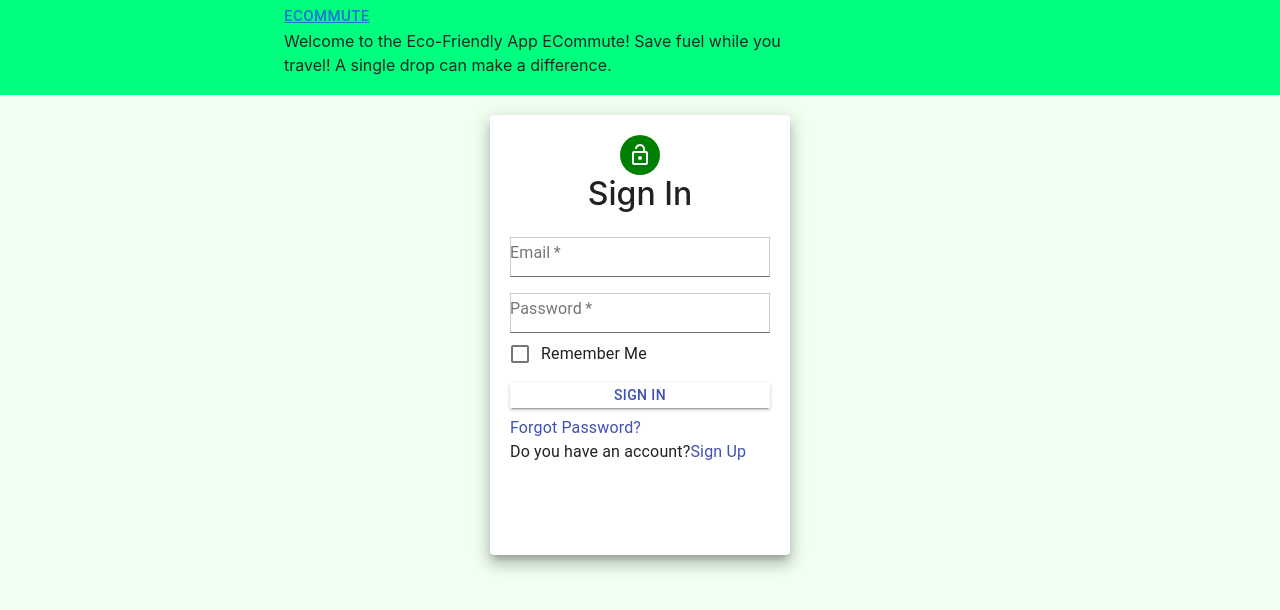
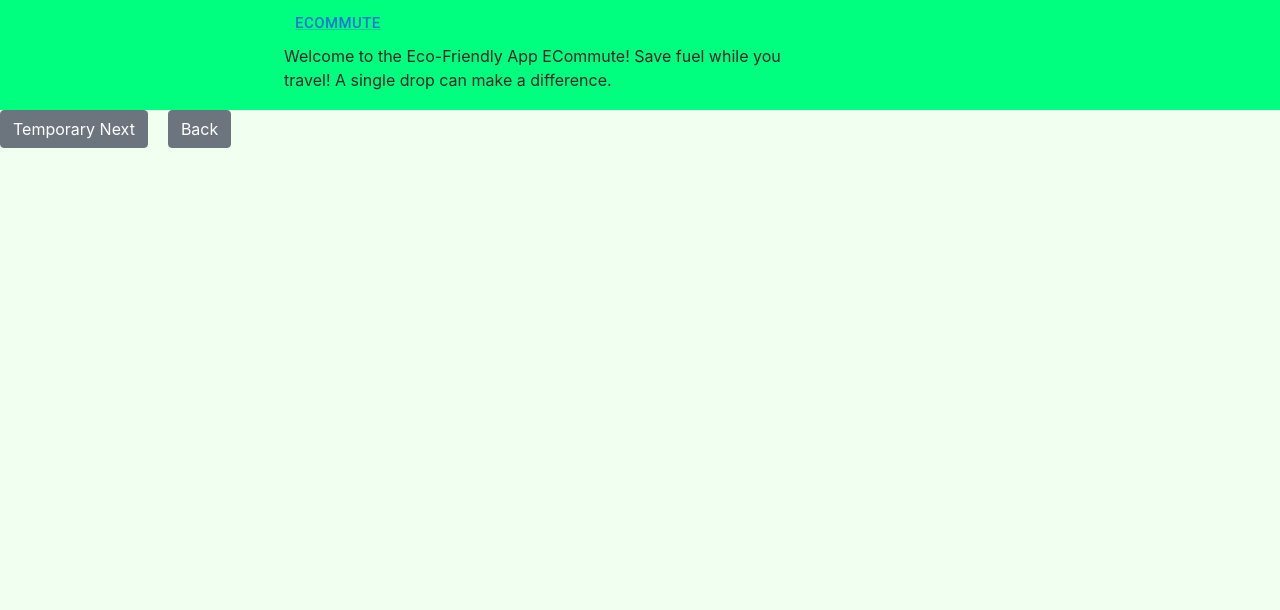
Before and after one commit to ssaditya/Ecommute-SE_Project, a React (Create React App) app in the folder src/webapp/myreact/: page /listofrides in a window 1280 px wide. Before the commit this address led to /login. Shown: the top 610 px of the page. Built offline with nearby package versions, Linux system fonts and the light colour scheme.

Commit message:
Refactored UI

```diff
--- a/src/webapp/myreact/src/App.css
+++ b/src/webapp/myreact/src/App.css
@@ -197,3 +197,7 @@ a.sidepanellinks {
   width: 100%;
   margin-bottom: 10px;
 }
+
+#rideHistoryHeader {
+  text-align: center;
+}
--- /dev/null
+++ b/src/webapp/myreact/src/components/ListOfRidesComponent.js
@@ -0,0 +1,24 @@
+import React, { Component } from 'react';
+import { Button } from 'reactstrap';
+import { Link } from 'react-router-dom';
+
+class ListOfRides extends Component {
+    constructor(props) {
+        super(props);
+    }
+
+    render() {
+        return (
+            <div>
+                <Button style={{ marginRight: 20 }}><Link style={{ textDecoration: "none", color: "white" }} to="/riderconfirmation">
+                    Temporary Next
+                </Link></Button>
+                <Button style={{ marginRight: 20 }}><Link style={{ textDecoration: "none", color: "white" }} to="/rider">
+                    Back
+                </Link></Button>
+            </div>
+        );
+    }
+}
+
+export default ListOfRides;
--- a/src/webapp/myreact/src/components/MainComponent.js
+++ b/src/webapp/myreact/src/components/MainComponent.js
@@ -18,6 +18,7 @@ import FAQ from './FAQComponent';
 import Support from './SupportComponent';
 import PastTrips from './PastTripsComponent';
 import UpcomingTrips from './UpcomingTripsComponent';
+import ListOfRides from './ListOfRidesComponent';
 
 class Main extends Component {
     constructor(props) {
@@ -56,6 +57,7 @@ class Main extends Component {
                     <Route path="/faq" element={<FAQ />} />
                     <Route path="/pasttrips" element={<PastTrips />} />
                     <Route path="/upcomingtrips" element={<UpcomingTrips />} />
+                    <Route path="/listofrides" element={<ListOfRides />} />
                     <Route path="/login" element={<Login />} />
                     <Route path="*" element={<Navigate to="/login" />} />
                     <Route path="/signup" element={<Signup />} />
--- a/src/webapp/myreact/src/components/ResponsiveDrawer.js
+++ b/src/webapp/myreact/src/components/ResponsiveDrawer.js
@@ -138,7 +138,7 @@ function ResponsiveDrawer(props) {
             </Grid>
             <Grid item>
               <div className={classes.items}>
-                <Button variant="outlined" id="ridersubmit" style={{ width: 260 }} onClick={createTrip} ><NavLink className="nav-link" to="/riderconfirmation">
+                <Button variant="outlined" id="ridersubmit" style={{ width: 260 }} onClick={createTrip} ><NavLink className="nav-link" to="/listofrides">
                   Request Ride
                 </NavLink></Button>
               </div>
--- a/src/webapp/myreact/src/components/RideHistory.js
+++ b/src/webapp/myreact/src/components/RideHistory.js
@@ -38,9 +38,9 @@ class RideHistory extends Component {
                         <div>
                             <Card className='pasttripsCard'>
                                 <CardBody>
-                                    <h4>Past Trips</h4>
+                                    <h3 id="rideHistoryHeader">Past Trips</h3>
                                 </CardBody>
-                                <Button outline id="pasttripsId" color="secondary" size="md" className='pasttripsClass' block>
+                                <Button id="pasttripsId" color="secondary" size="md" className='pasttripsClass' block>
                                     <NavLink className="nav-link" to="/pasttrips">
                                         View
                                     </NavLink>
@@ -48,9 +48,9 @@ class RideHistory extends Component {
                             </Card>
                             <Card className='upcomingtripsCard'>
                                 <CardBody>
-                                    <h4>Upcoming Trips</h4>
+                                    <h3 id="rideHistoryHeader">Upcoming Trips</h3>
                                 </CardBody>
-                                <Button outline id="upcomingtripsId" color="primary" size="md" className='upcomingtripsClass' block>
+                                <Button id="upcomingtripsId" color="primary" size="md" className='upcomingtripsClass' block>
                                     <NavLink className="nav-link" to="/upcomingtrips">
                                         View
                                     </NavLink>
--- a/src/webapp/myreact/src/components/RiderConfirmationComponent.js
+++ b/src/webapp/myreact/src/components/RiderConfirmationComponent.js
@@ -47,7 +47,7 @@ function RiderConfirmation(props) {
           <CardTitle>Ride Confirmed</CardTitle>
           <CardSubtitle>Rider mode</CardSubtitle>
           <CardText>Your trip has been scheduled, Happy Ecommuting!.</CardText>
-          <Button style={{ marginRight: 20 }}><Link style={{ textDecoration: "none", color: "white" }} to="/edittriprider">
+          {/*<Button style={{ marginRight: 20 }}><Link style={{ textDecoration: "none", color: "white" }} to="/edittriprider">
             Edit Ride
           </Link></Button>
           <Button style={{ marginRight: 20 }} onClick={deleteTrip}><Link style={{ textDecoration: "none", color: "white" }} to="/rider">
@@ -55,6 +55,9 @@ function RiderConfirmation(props) {
           </Link></Button>
           <Button style={{ marginRight: 20 }}><Link style={{ textDecoration: "none", color: "white" }} to="/home">
             Home
+          </Link></Button>*/}
+          <Button style={{ marginRight: 20 }}><Link style={{ textDecoration: "none", color: "white" }} to="/rider">
+            Back
           </Link></Button>
         </CardBody>
       </Card>
```
